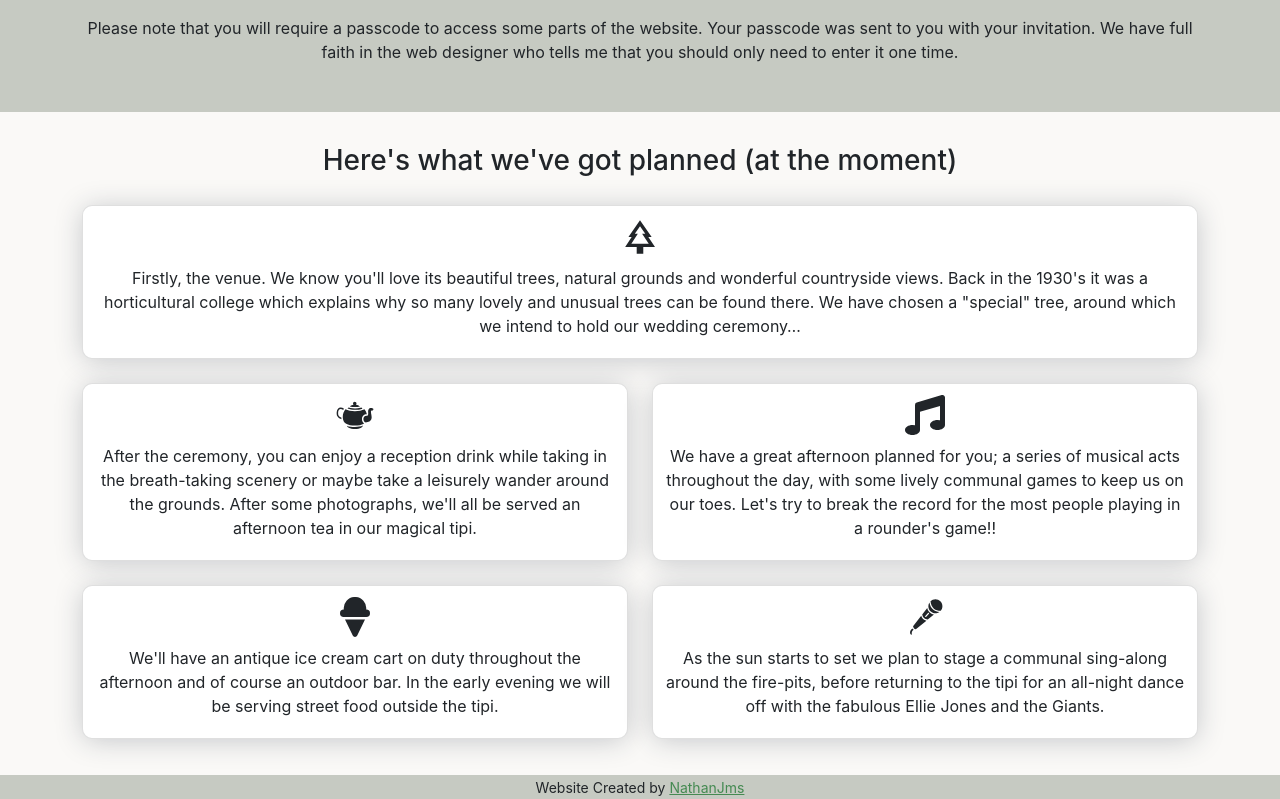
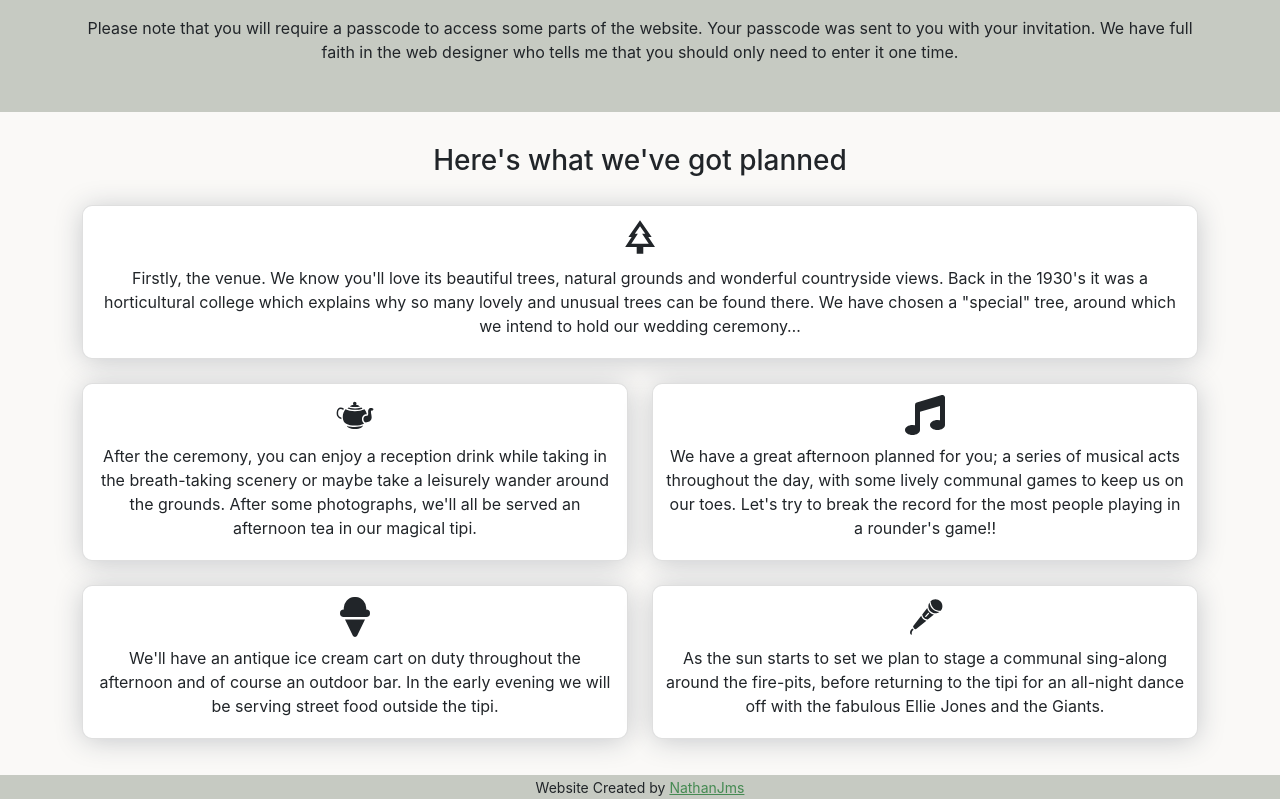
Before and after one commit to Nathanjms/jamesfest2022, a Next.js app: page / in a window 1280 px wide. Shown: the part 889-1688 px from the top of the page. Built offline with nearby package versions, Linux system fonts and the light colour scheme.

Commit message:
Show on home page if within 36 hours

```diff
--- a/components/WhatsOn.js
+++ b/components/WhatsOn.js
@@ -4,9 +4,7 @@ export default function WhatsOn() {
   return (
     <section className="section pb-4">
       <div className="container text-center">
-        <h2 className="h3 mb-3">
-          Here&apos;s what we&apos;ve got planned (at the moment)
-        </h2>
+        <h2 className="h3 mb-3">Here&apos;s what we&apos;ve got planned</h2>
         <div className="row justify-content-center">
           {whatsOnContent.map((content, index) => (
             <WhatsOnCard content={content} key={index} />
--- a/pages/index.js
+++ b/pages/index.js
@@ -1,12 +1,26 @@
 import Image from "next/image";
 import Link from "next/link";
+import { useEffect, useState } from "react";
 import { BottomBanner } from "../components/BottomBanner";
 import DefaultLayout from "../components/layouts/DefaultLayout";
+import { SongbookSection } from "../components/SongbookSection";
 import { TimerDisplay } from "../components/TimerDisplay";
 import WhatsOn from "../components/WhatsOn";
 
 const weddingDate = new Date(1657969200000);
+const twentyFourHoursInMs = 36 * 60 * 60 * 1000;
+
 export default function Home() {
+  const [showSongbook, setShowSongbook] = useState(false);
+  useEffect(() => {
+    let currentDate = new Date();
+    let diff = weddingDate.getTime() - currentDate.getTime();
+    if (Math.abs(diff) < twentyFourHoursInMs) {
+      // If within 36 hours of the wedding start time, show the songbook on the homepage.
+      setShowSongbook(true);
+    }
+  }, []);
+
   return (
     <DefaultLayout footerAlt={true}>
       <section id="intro" className="section intro">
@@ -56,6 +70,7 @@ export default function Home() {
           </div>
         </div>
       </section>
+      {showSongbook && <SongbookSection background="backgroundPrimary" />}
       <section id="about" className="section backgroundAlt">
         <div className="container text-center">
           <div className="row">
```
